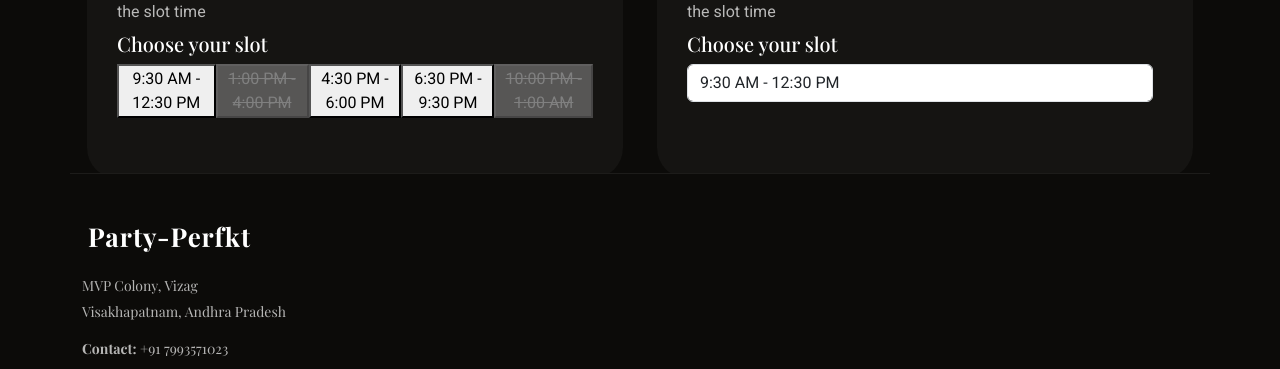
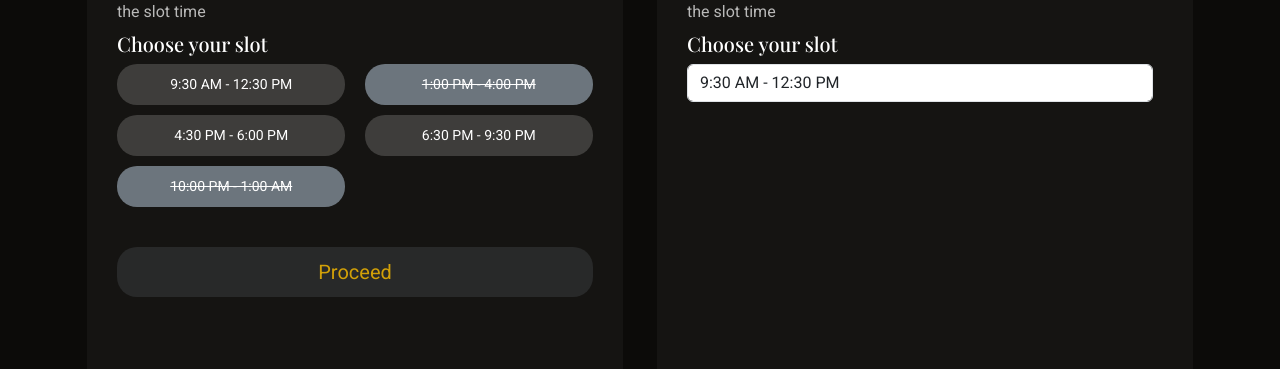
Before and after one commit to vinaybommana876/party-perfkt, a plain HTML site: page locations.html in a window 1280 px wide. Shown: the part 1205-1574 px from the top of the page. Drawn offline with nearby package versions, Linux system fonts and the light colour scheme; a web font is replaced by a local one.

Commit message:
git push master

```diff
--- a/locations.html
+++ b/locations.html
@@ -251,7 +251,72 @@
     /* margin-top: 10px; */
     background: none;
   }
+  .form-group {
+            display: flex;
+            flex-wrap: wrap;
+            justify-content: space-between;
+            margin-bottom: 20px;
+        }
 
+        .form-group button {
+            flex: 0 1 48%;  /* Default: each button takes up approximately 48% of the width */
+            margin-bottom: 10px;
+            padding: 10px;
+            font-size: 14px;
+            background-color: #3e3d3b;
+            color: white;
+            border: 1px #CDA45D;
+            border-radius: 20px;
+            cursor: pointer;
+            transition: background-color 0.3s ease;
+        }
+
+        /* When a button is selected */
+        .form-group button.selected {
+            background-color: #CDA45D; /* Green for selected */
+        }
+
+        /* Button hover effect */
+        .form-group button:hover {
+            background-color: #CDA45D;
+        }
+
+        /* Disabled (unavailable) button */
+        .form-group button.disabled {
+            background-color: #6c757d; /* Gray for disabled */
+            cursor: not-allowed;
+            text-decoration: line-through; /* Strike-through effect */
+        }
+
+        /* Proceed button styles */
+        .form-group #proceed {
+            display: none; /* Hidden by default */
+            padding: 10px;
+            font-size: 20px;
+            background-color: #282929;
+            color: rgb(210, 160, 8);
+            border: none;
+            border-radius: 20px;
+            cursor: not-allowed;
+            width: 100%;
+            margin-top: 10px;
+            flex: none!important;
+        }
+
+        /* Proceed button enabled state */
+        .form-group #proceed.enabled {
+            cursor: pointer;
+            color: white;
+            background-color: #CDA45D; /* Green when enabled */
+        }
+
+        .why-us .card-item:hover .form-group #proceed {
+          background-color: #282929;
+        }
+
+        .why-us .card-item:hover {
+          background-color: #504d4d;
+        }
 </style>
 
 <body class="index-page">
@@ -353,7 +418,7 @@
         <form action="forms/book-a-table.php" method="post" role="form" class="php-email-form">
           <div class="row gy-4 justify-content-center mt-3">
             <div class="col-lg-4 col-md-6 " style="width: 50%;">
-              <input type="date" name="date" class="form-control" id="date" placeholder="Date" required="">
+              <input type="date" name="date" class="form-control" id="date-picker" placeholder="Date" required="">
             </div>
           </div>
         </form>
@@ -366,13 +431,13 @@
             const today = new Date();
 
             // Add 1 day to today's date to block tomorrow and all earlier dates
-            today.setDate(today.getDate() + 1);
+            today.setDate(today.getDate());
 
             // Format the date in YYYY-MM-DD format
             const tomorrow = today.toISOString().split('T')[0];
 
             // Set the min attribute of the date input to tomorrow
-            document.getElementById('date').setAttribute('min', tomorrow);
+            document.getElementById('date-picker').setAttribute('min', tomorrow);
           });
         </script>
 
@@ -461,44 +526,115 @@
 
                 <h5 class="mt-2">Choose your slot</h5>
 
-                <div class="form-group d-xl-flex">
-                  <button type="submit" id="btn1" value="9:30 AM - 12:30 PM">9:30 AM - 12:30 PM</button>
-                  <button type="submit" id="btn2" value="1:00 PM - 4:00 PM">1:00 PM - 4:00 PM</button>
-                  <button type="submit" id="btn3" value="4:30 PM - 6:00 PM">4:30 PM - 6:00 PM</button>
-                  <button type="submit" id="btn4" value="6:30 PM - 9:30 PM">6:30 PM - 9:30 PM</button>
-                  <button type="submit" id="btn5" value="10:00 PM - 1:00 AM">10:00 PM - 1:00 AM</button>
+                <div class="form-group">
+                  <button type="button" id="btn1" value="9:30 AM - 12:30 PM">9:30 AM - 12:30 PM</button>
+                  <button type="button" id="btn2" value="1:00 PM - 4:00 PM">1:00 PM - 4:00 PM</button>
+                  <button type="button" id="btn3" value="4:30 PM - 6:00 PM">4:30 PM - 6:00 PM</button>
+                  <button type="button" id="btn4" value="6:30 PM - 9:30 PM">6:30 PM - 9:30 PM</button>
+                  <button type="button" class="text-center" id="btn5" value="10:00 PM - 1:00 AM">10:00 PM - 1:00 AM</button>
               </div>
 
-              <script>
-              // Function to disable and strike off specific time slots
-              function updateTimeSlots() {
-                  // Array of time slots that need to be disabled and struck off
-                  const disabledSlots = [
-                      "1:00 PM - 4:00 PM",  // Example: Disable this slot
-                      "10:00 PM - 1:00 AM"  // Example: Disable this slot
-                  ];
+              <div class="form-group">
+                <button type="submit" class="d-block text-center" id="proceed" disabled>Proceed</button>
+            </div>
 
-                  // Loop through all buttons (representing time slots)
-                  const buttons = document.querySelectorAll('.form-group button');
+            <div class="form-group">
+                <span class="error" style="font-size: 15px; color: red;" id="error-message"></span>
+            </div>
 
-                  buttons.forEach((button) => {
-                      // If the button's value is in the disabledSlots array, disable it
-                      if (disabledSlots.includes(button.value)) {
-                          button.disabled = true;  // Disable the button
-                          button.style.textDecoration = "line-through";  // Strike-through the text
-                          button.style.color = "gray";  // Change text color to gray for disabled state
-                      } else {
-                          button.disabled = false;  // Enable the button
-                          button.style.textDecoration = "none";  // Remove the strike-through
-                          button.style.color = "black";  // Reset text color to black
+            <script>
+              // Array of unavailable time slots (these will be disabled and struck through)
+              const unavailableSlots = [
+                  "1:00 PM - 4:00 PM",  // Example: Disabled slot
+                  "10:00 PM - 1:00 AM"  // Example: Disabled slot
+              ];
+
+              // Store the selected button value
+              let selectedTimeSlot = null;
+              let selectedDate = null;
+
+              // Get all the buttons
+              const buttons = document.querySelectorAll('.form-group button[type="button"]');
+              const datePicker = document.getElementById('date-picker');
+              const proceedButton = document.getElementById('proceed');
+              const errorMessage = document.getElementById('error-message');
+
+              // Disable and strike-through unavailable time slots
+              buttons.forEach(button => {
+                  if (unavailableSlots.includes(button.value)) {
+                      button.classList.add('disabled'); // Add 'disabled' class to button
+                      button.disabled = true;           // Disable the button functionality
+                  }
+              });
+
+              // Add event listeners to buttons
+              buttons.forEach(button => {
+                  button.addEventListener('click', function () {
+                      if (!button.classList.contains('disabled')) {
+                          // Toggle the 'selected' class to mark the button
+                          buttons.forEach(b => b.classList.remove('selected')); // Remove 'selected' class from all buttons
+                          button.classList.add('selected'); // Add 'selected' class to the clicked button
+
+                          // Save the selected time slot
+                          selectedTimeSlot = button.value;
+
+                          // Enable the Proceed button and change its style
+                          proceedButton.disabled = false;
+                          proceedButton.classList.add('enabled');
+
+                          // Reset error message
+                          errorMessage.textContent = "";
                       }
                   });
+              });
+
+              // Add event listener to date picker
+              datePicker.addEventListener('change', function () {
+                  selectedDate = datePicker.value;
+
+                  // Reset error message if a date is selected
+                  errorMessage.textContent = "";
+              });
+
+              // Function to get the current date
+              function getCurrentDate() {
+                  return new Date().toLocaleDateString();
               }
 
-              // Call the function to update the time slots on page load
-              updateTimeSlots();
-              </script>
+              // Function to get the selected time slot
+              function getSelectedTimeSlot() {
+                  return selectedTimeSlot;
+              }
 
+              // Function to build the URL with selected time slot and date
+              function buildRedirectUrl(timeSlot, date) {
+                  return `nextpage.html?time=${encodeURIComponent(timeSlot)}&date=${encodeURIComponent(date)}`;
+              }
+
+              // Add event listener to the Proceed button
+              proceedButton.addEventListener('click', function () {
+                  // Get the selected time slot and current date
+                  const timeSlot = getSelectedTimeSlot();
+                  const date = selectedDate || getCurrentDate(); // Use the selected date, or fallback to today's date if not selected
+
+                  // Validation: Check if a date and time slot are selected
+                  if (!selectedDate) {
+                      errorMessage.textContent = "Please select a date.";
+                      return;
+                  }
+
+                  if (!timeSlot) {
+                      errorMessage.textContent = "Please select a time slot.";
+                      return;
+                  }
+
+                  // Build the URL with time slot and date
+                  const url = buildRedirectUrl(timeSlot, date);
+
+                  // Redirect to the next page
+                  window.location.href = url; // Redirect to the next page
+              });
+          </script>
 
               </div>
 
```
